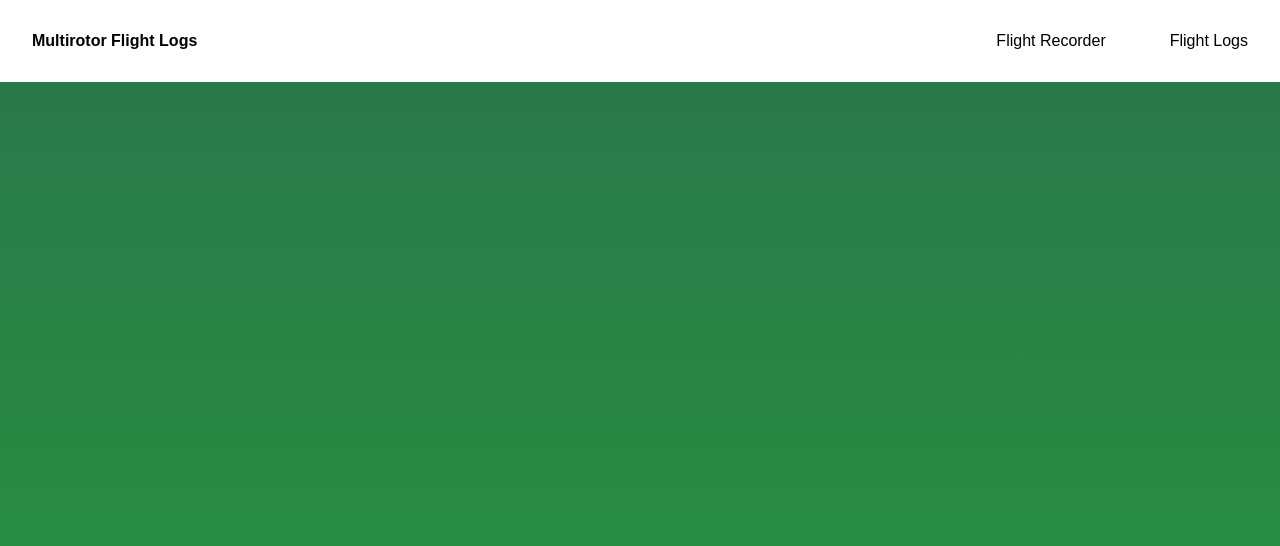
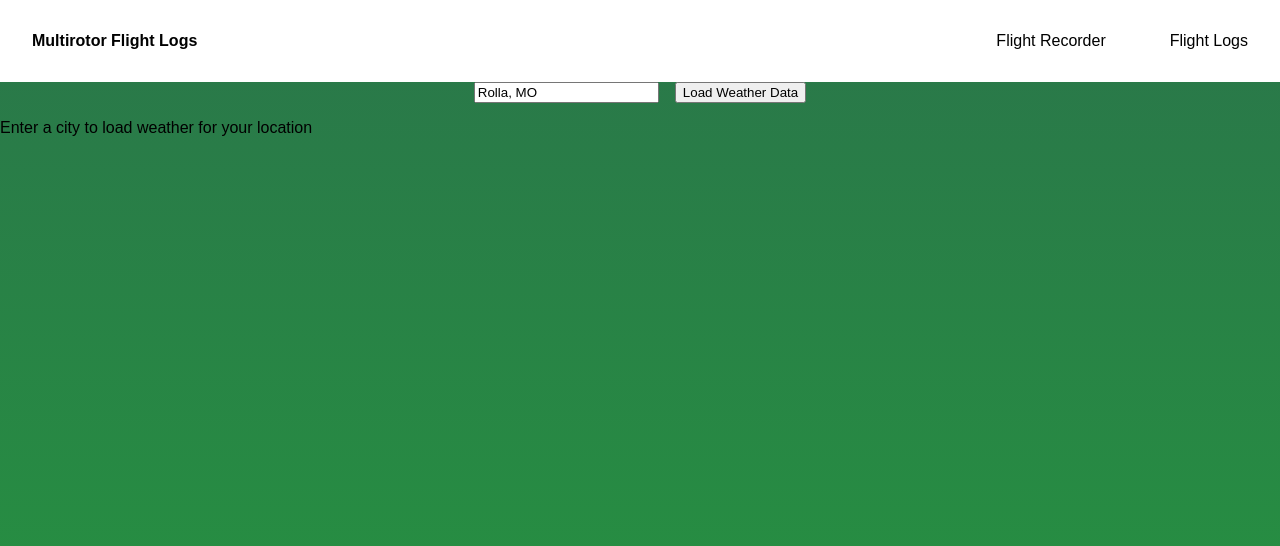
Before and after one commit to MissouriMRR/compakt, a SvelteKit app: page /record in a window 1280 px wide. Shown: the top 546 px of the page. Built offline with nearby package versions, Linux system fonts and the light colour scheme.

Commit message:
update some of new ui

```diff
--- a/package.json
+++ b/package.json
@@ -12,10 +12,11 @@
 		"format": "prettier --plugin-search-dir . --write ."
 	},
 	"devDependencies": {
-		"@sveltejs/adapter-auto": "^2.0.0",
+		"@sveltejs/adapter-cloudflare": "^2.3.3",
 		"@sveltejs/kit": "^1.20.4",
 		"@typescript-eslint/eslint-plugin": "^6.0.0",
 		"@typescript-eslint/parser": "^6.0.0",
+		"esbuild": "^0.19.4",
 		"eslint": "^8.28.0",
 		"eslint-config-prettier": "^8.5.0",
 		"eslint-plugin-svelte": "^2.30.0",
--- /dev/null
+++ b/src/routes/api/weather/+server.ts
@@ -0,0 +1,6 @@
+// You should not import the general types from `@sveltejs/kit`.
+import type { RequestEvent, RequestHandler } from './$types'
+
+export function POST(req) {
+
+}
--- a/src/routes/record/+page.svelte
+++ b/src/routes/record/+page.svelte
@@ -0,0 +1,54 @@
+<script lang="ts">
+	interface WeatherData {}
+
+	let location = 'Rolla, MO';
+
+	let weatherdata: Promise<WeatherData | null>;
+
+	async function loadwx() {
+		try {
+			const response = await fetch(
+				`https://api.weatherapi.com/v1/current.json?key=${apiKey}&q=${location}&aqi=no`
+			);
+			const data = await response.json();
+			setWeatherData(data);
+			setShowRecordButton(true);
+			setFlightData({
+				location: data.location.name,
+				temperatureC: data.current.temp_c,
+				temperatureF: data.current.temp_f,
+				condition: data.current.condition.text,
+				elapsedTime: timer
+			});
+		} catch (error) {
+			console.error('Error fetching weather data:', error);
+		}
+	}
+</script>
+
+<div id="weatherpanel" on:submit={loadwx}>
+	<input type="text" id="location" placeholder="Location" value={location} />
+	<input type="submit" value="Load Weather Data" />
+</div>
+
+<div id="weatherdisplay">
+	{#await weatherdata}
+		<p>loading...</p>
+	{:then weather}
+		{#if weather}
+			<p>wx: {weather}</p>
+		{:else}
+			<p>Enter a city to load weather for your location</p>
+		{/if}
+	{:catch err}
+		<p>error: {err}</p>
+	{/await}
+</div>
+
+<style>
+	#weatherpanel {
+		display: flex;
+		justify-content: center;
+		gap: 1em;
+	}
+</style>
--- a/svelte.config.js
+++ b/svelte.config.js
@@ -1,4 +1,4 @@
-import adapter from '@sveltejs/adapter-auto';
+import adapter from '@sveltejs/adapter-cloudflare';
 import { vitePreprocess } from '@sveltejs/kit/vite';
 
 /** @type {import('@sveltejs/kit').Config} */
```
Also changed, not shown: src/routes/+page.svelte (+10 -0 lines), 1 other file (tests, documents, lock files or other folders).
